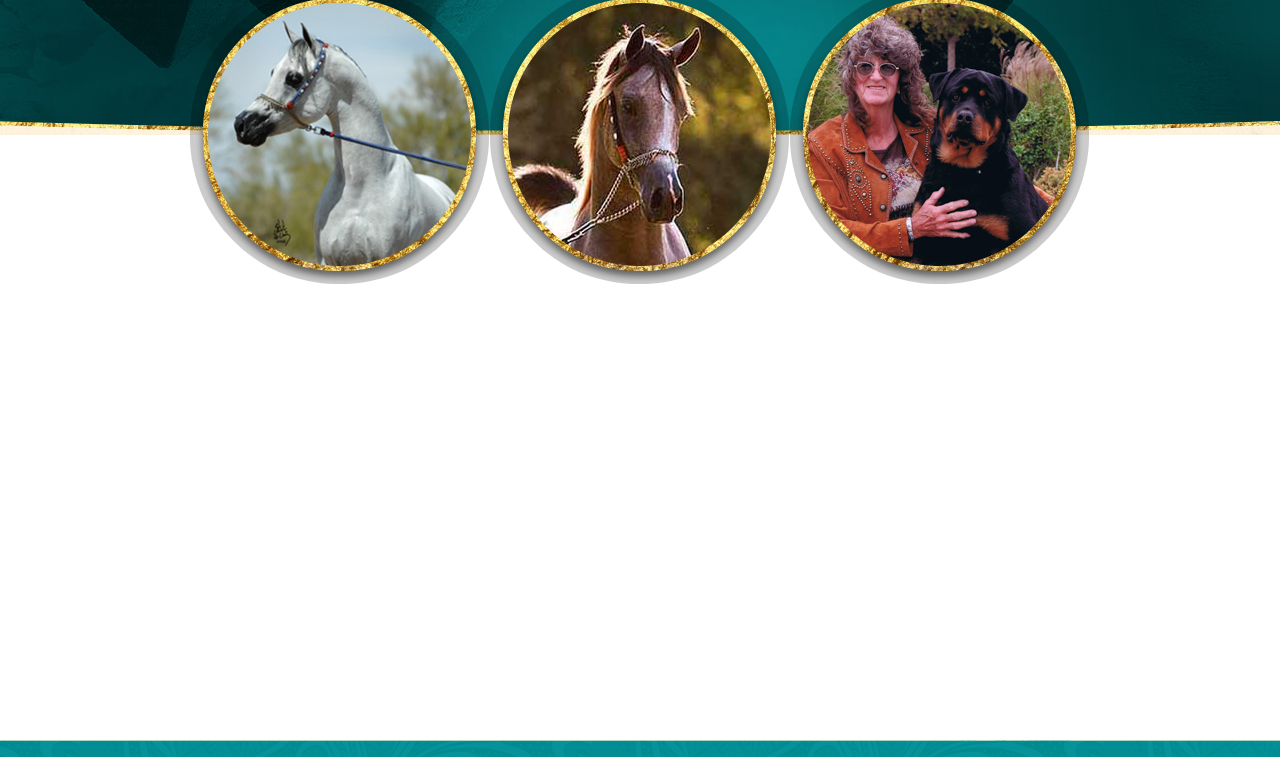
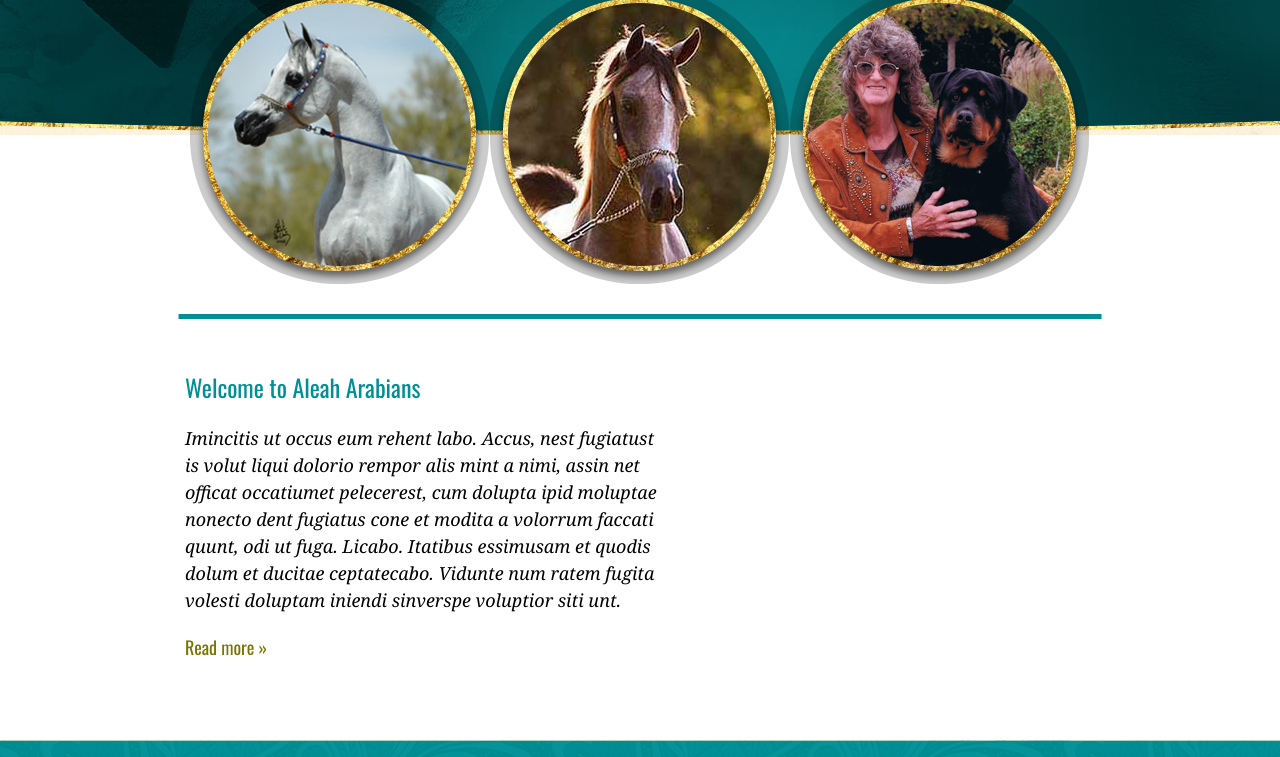
Before and after one commit to kmni/aleaharabians, a website: page index.html in a window 1280 px wide. Shown: the part 480-1237 px from the top of the page. Drawn offline with nearby package versions, Linux system fonts and the light colour scheme.

Commit message:
Homepage slider bugfixes, content

```diff
--- a/index.html
+++ b/index.html
@@ -69,6 +69,10 @@
     <div class="page-wrapper is-envelope">
         <div class="page is-content">
 
+            <!-- ++++++++++++++++++++++++ -->
+            <!-- slider -->
+            <!-- ++++++++++++++++++++++++ -->
+
             <div class="slider-wrapper">
                 <div class="slider">
                     <div class="slideshow">
@@ -86,6 +90,19 @@
                     </div>
                 </div>  <!-- /slider -->
             </div>  <!-- /slider-wrapper -->
+
+            <!-- ++++++++++++++++++++++++ -->
+            <!-- content -->
+            <!-- ++++++++++++++++++++++++ -->
+
+            <div class="contenthp-wrapper">
+                <div class="contenthp">
+                    <h2>Welcome to Aleah Arabians</h2>
+                    <p>Imincitis ut occus eum rehent labo. Accus, nest fugiatust is volut liqui dolorio rempor alis mint a nimi, assin net officat occatiumet pelecerest, cum dolupta ipid moluptae nonecto dent fugiatus cone et modita a volorrum faccati quunt, odi ut fuga. Licabo. Itatibus essimusam et quodis dolum et ducitae ceptatecabo. Vidunte num ratem fugita volesti doluptam iniendi sinverspe voluptior siti unt.</p>
+                    <p class="read-more"><a href="">Read more »</a></p>
+                </div>
+            </div>  <!-- /contenthp-wrapper -->
+
 
         </div> <!-- /page -->
     </div> <!-- /page-wrapper -->
--- /dev/null
+++ b/styles/modules/_content.scss
@@ -0,0 +1,33 @@
+.contenthp-wrapper{
+    background: image-url("content/divider.png") no-repeat center 0;
+    padding: 55px 45px 45px 45px;
+}
+
+.contenthp{
+    width: 480px;
+
+    h2{
+        @extend %osvald;
+        font-size: 24px;
+        color: #008f95;
+        margin-bottom: 20px;
+    }
+
+    p{
+        font-size: 18px;
+        line-height: 1.5em;
+        font-family: "Georgia";
+        font-style: italic;
+
+        &.read-more{
+            margin-top: 20px;
+            font-style: normal;
+
+            a{
+                @extend %osvald;
+                color: #7a7500;
+                text-decoration: none;
+            }
+        }
+    }
+}
--- a/styles/modules/_slider.scss
+++ b/styles/modules/_slider.scss
@@ -1,17 +1,14 @@
 .slider-wrapper{
-    position: absolute;
-    width: 900px;
     height: 149px;
-    left: 50%;
-    top: 0;
-    margin-left: -450px;
+    margin-bottom: 30px;
 }
 
 .slider{
     position: absolute;
     width: 900px;
     top: -150px;
-    left: 0;
+    left: 50%;
+    margin-left: -450px;
 }
 
 .slideshow{
--- a/styles/style.min.scss
+++ b/styles/style.min.scss
@@ -12,4 +12,5 @@
 @import "modules/banner";
 @import "modules/page";
 @import "modules/slider";
+@import "modules/content";
 @import "modules/footer";
```
Also changed, not shown: images/content/divider.png (added), styles/style.min.css.
